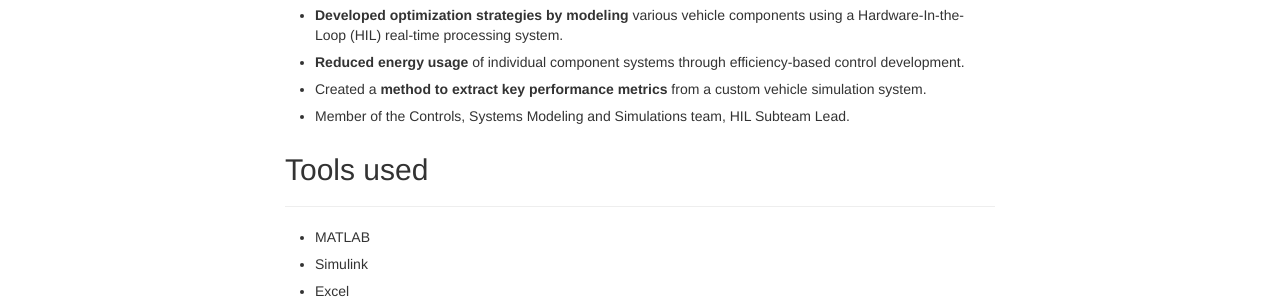
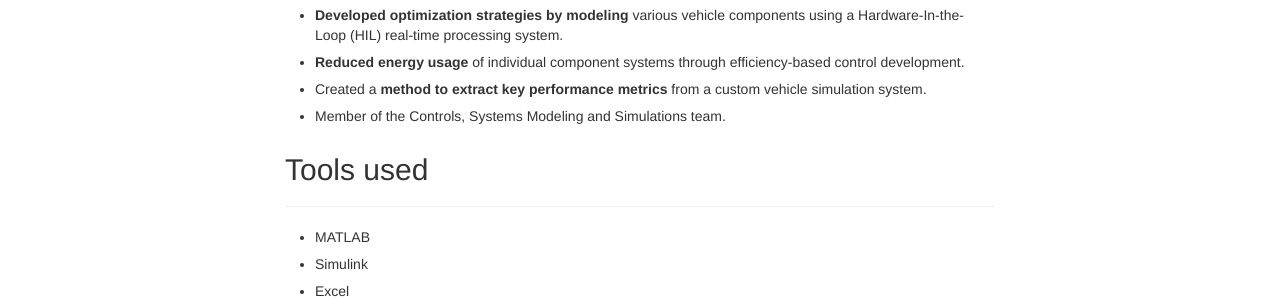
Before and after one commit to a2ogorma/a2ogorma.github.io, a Jekyll site: the page built from _work/UWAFT.md, in a window 1280 px wide. Shown: the part 630-930 px from the top of the page. Built offline with Jekyll 4.4.1, drawn with Linux system fonts in a browser that asks for light colours; nearby versions of some CDN libraries; library files that are not in the unit come from our copies.

Commit message:
git push

```diff
--- a/_work/UWAFT.md
+++ b/_work/UWAFT.md
@@ -3,7 +3,8 @@
 title: UW Alternative Fuels Team
 type: work
 author: Aidan O'Gorman
-desc: Researching, designing, and implementing advanced vehicle technologies for a hybrid electric vehicle.
+desc:
+- Researching, designing, and implementing advanced vehicle technologies for a hybrid electric vehicle.
 optionalurl: http://ecocar3.org/waterloo/about-us/
 imgurl: /uwaftimg.jpg
 date1: October 2016
@@ -22,7 +23,7 @@
 * **Developed optimization strategies by modeling** various vehicle components using a Hardware-In-the-Loop (HIL) real-time processing system.
 * **Reduced energy usage** of individual component systems through efficiency-based control development.
 * Created a **method to extract key performance metrics** from a custom vehicle simulation system.
-* Member of the Controls, Systems Modeling and Simulations team, HIL Subteam Lead.
+* Member of the Controls, Systems Modeling and Simulations team.
 
 ## Tools used
 -----
```
Also changed, not shown: 3 other files.
